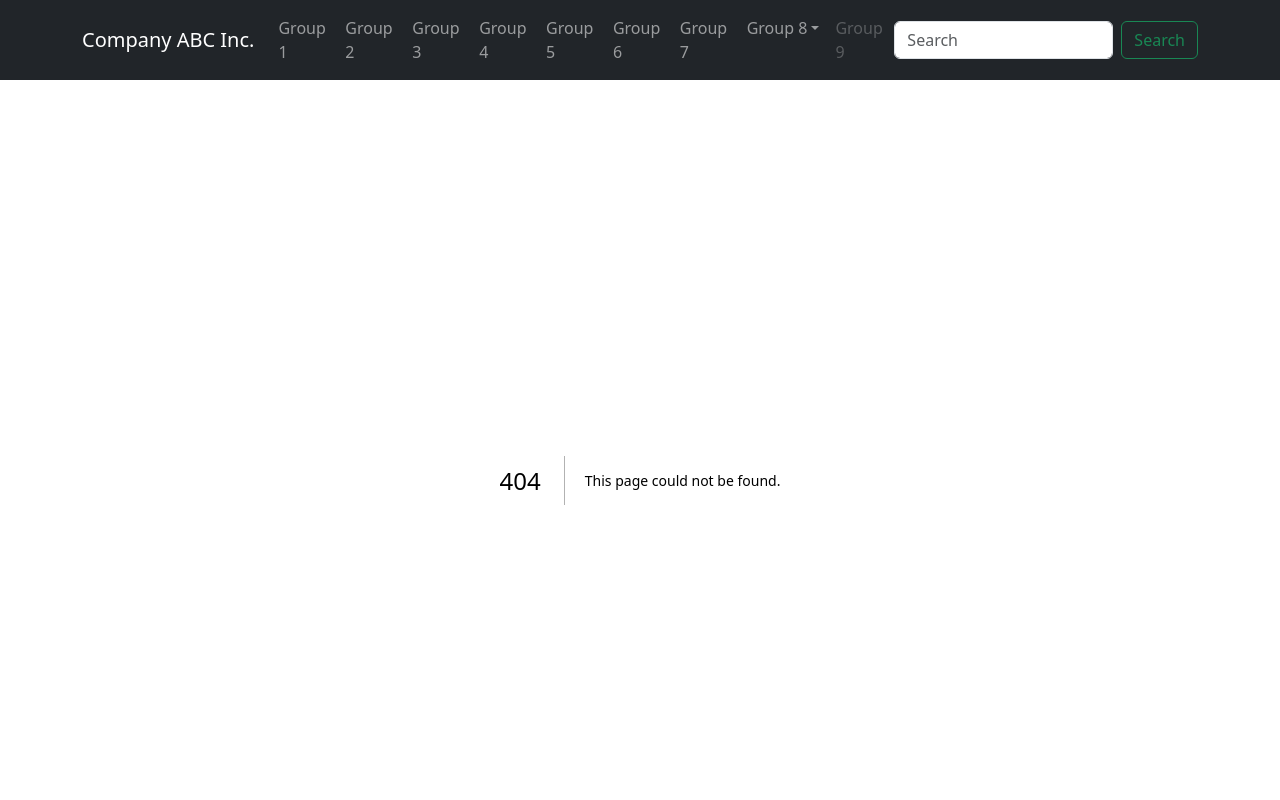
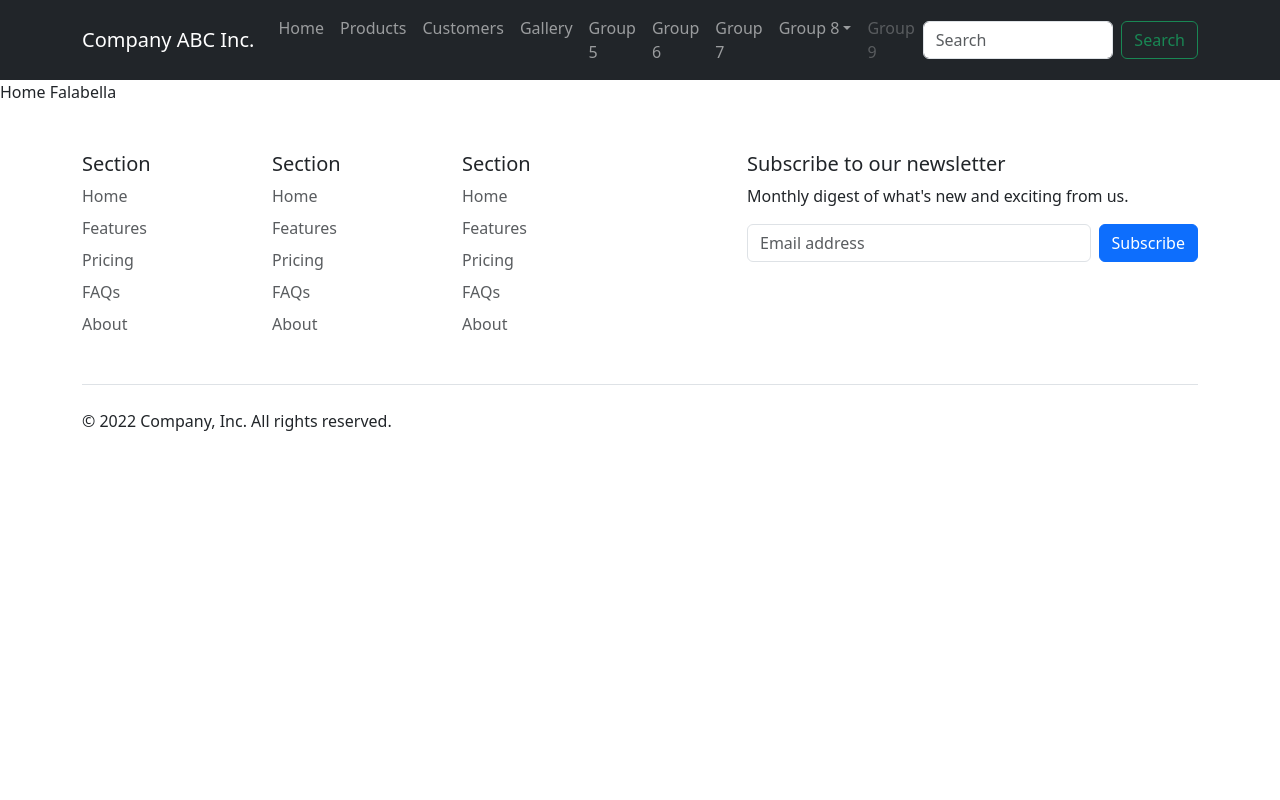
Before and after one commit to paul-ventura-git/03-nextjs-bootstrap, a Next.js app: page /falabella in a window 1280 px wide. Before the commit this address had no page. Shown: the top 800 px of the page. Built offline with nearby package versions, Linux system fonts and the light colour scheme.

Commit message:
Enterprises

```diff
--- /dev/null
+++ b/app/falabella/page.jsx
@@ -0,0 +1,7 @@
+import React from 'react'
+
+export default function Home() {
+  return (
+    <div>Home Falabella</div>
+  )
+}
--- a/app/layout.js
+++ b/app/layout.js
@@ -4,6 +4,8 @@ import Header from "../components/Header.jsx";
 import Footer from "../components/Footer.jsx";
 
 import "bootstrap/dist/css/bootstrap.min.css"
+//import "bootstrap/dist/js/bootstrap.min.js"
+
 import "../assets/css/globals.css"
 
 const geistSans = Geist({
--- a/components/Header.jsx
+++ b/components/Header.jsx
@@ -11,16 +11,16 @@ export default function Header() {
           <div className="collapse navbar-collapse" id="navbarSupportedContent">
             <ul className="navbar-nav me-auto mb-2 mb-lg-0">
               <li className="nav-item">
-                <Link className="nav-link" aria-current="page" href="#">Group 1</Link>
+                <Link className="nav-link" aria-current="page" href="#">Home</Link>
               </li>
               <li className="nav-item">
-                <Link className="nav-link" aria-current="page" href="#">Group 2</Link>
+                <Link className="nav-link" aria-current="page" href="#">Products</Link>
               </li>
               <li className="nav-item">
-                <Link className="nav-link" aria-current="page" href="#">Group 3</Link>
+                <Link className="nav-link" aria-current="page" href="#">Customers</Link>
               </li>
               <li className="nav-item">
-                <Link className="nav-link" aria-current="page" href="#">Group 4</Link>
+                <Link className="nav-link" aria-current="page" href="#">Gallery</Link>
               </li>
               <li className="nav-item">
                 <Link className="nav-link" aria-current="page" href="#">Group 5</Link>
```
Also changed, not shown: app/linio/page.jsx (added, +7 -0 lines), app/sodimac/page.jsx (added, +7 -0 lines), app/tottus/page.jsx (added, +7 -0 lines), components/HeaderTab.jsx (added, +12 -0 lines), 1 other file (tests, documents, lock files or other folders).
